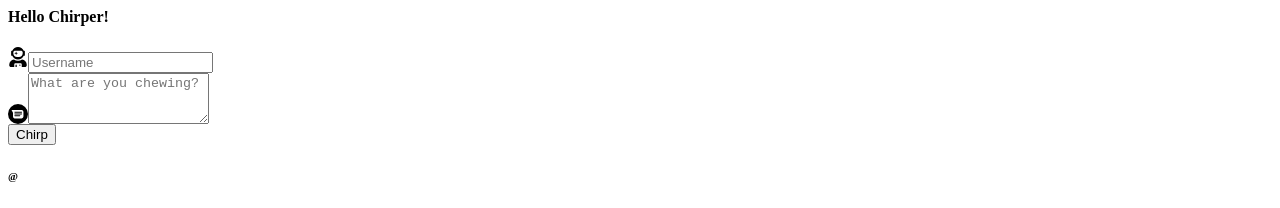
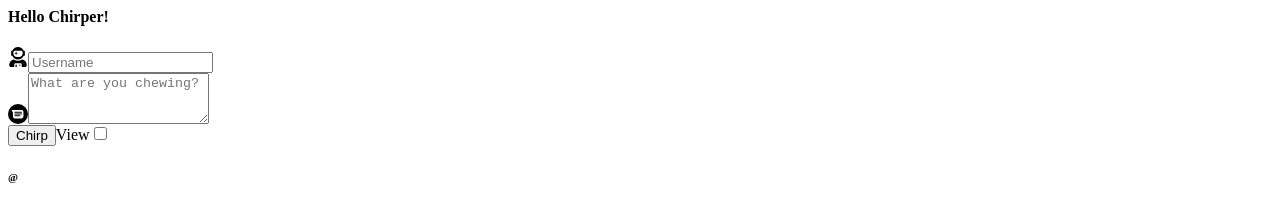
Before and after one commit to ValentinaBacherer/cov-lab-chirp-it-up, a React app: page / in a window 1280 px wide. Shown: the top 208 px of the page. Built offline with nearby package versions, Linux system fonts and the light colour scheme; no server answers.

Commit message:
optional checkbox to view single chirpafter creation

```diff
--- a/src/client/components/ChirpInput.tsx
+++ b/src/client/components/ChirpInput.tsx
@@ -10,6 +10,7 @@ interface ChirpInput {
 const ChirpInput = ({ setChirps }: ChirpInput) => {
   const [username, setUsername] = React.useState<string>('');
   const [message, setMessage] = React.useState<string>('');
+  const [viewSingle, setViewSingle] = React.useState<boolean>(false);
 
   const handleSubmit = (e: React.MouseEvent<HTMLButtonElement>): void => {
     e.preventDefault();
@@ -19,10 +20,15 @@ const ChirpInput = ({ setChirps }: ChirpInput) => {
         text: message,
         date: Date().toString(),
       };
-      setChirps(newChirp);
+      setChirps(newChirp, viewSingle);
       setMessage('');
       setUsername('');
     }
+  };
+
+  const handleViewChange = (e: React.ChangeEvent<HTMLInputElement>) => {
+    const value: boolean = e.target.checked;
+    setViewSingle(value);
   };
 
   return (
@@ -60,14 +66,27 @@ const ChirpInput = ({ setChirps }: ChirpInput) => {
               }}
             ></textarea>
           </div>
+
           <button
             type='submit'
-            className='btn btn-primary w-100'
+            className='btn btn-primary w-50'
             onClick={handleSubmit}
           >
             Chirp
           </button>
+          <label className='ml-4 mx-0 text-muted' htmlFor='view-chirp'>
+            View
+          </label>
+          <input
+            className='ml-2  mx-0 px-0'
+            type='checkbox'
+            id='view-chirp'
+            name='viewChirp'
+            checked={viewSingle}
+            onChange={handleViewChange}
+          />
         </form>
+        {viewSingle}
       </section>
     </>
   );
--- a/src/client/views/Home.tsx
+++ b/src/client/views/Home.tsx
@@ -9,7 +9,7 @@ const Home = () => {
   const [reactChirps, setReactChirps] = useState<SingleChirp[]>([
     { user: '', text: '' },
   ]);
-  const viewSingleCreated = true;
+
   const history = useHistory();
 
   useEffect(() => {
@@ -24,7 +24,10 @@ const Home = () => {
     getChirps();
   }, []);
 
-  const updateChirps = async (chirp: SingleChirp): Promise<void> => {
+  const updateChirps = async (
+    chirp: SingleChirp,
+    viewSingle: boolean
+  ): Promise<void> => {
     try {
       const response = await fetch('/api/chirps', {
         body: JSON.stringify(chirp),
@@ -38,7 +41,7 @@ const Home = () => {
       //update chirp id
       const { insertID } = json;
       chirp.id = insertID;
-      if (viewSingleCreated) {
+      if (viewSingle) {
         history.push(`/chirps/${insertID}`);
       } else {
         setReactChirps([chirp, ...reactChirps]);
```
Also changed, not shown: chirps.json (+1 -1 lines), 1 other file (tests, documents, lock files or other folders).
